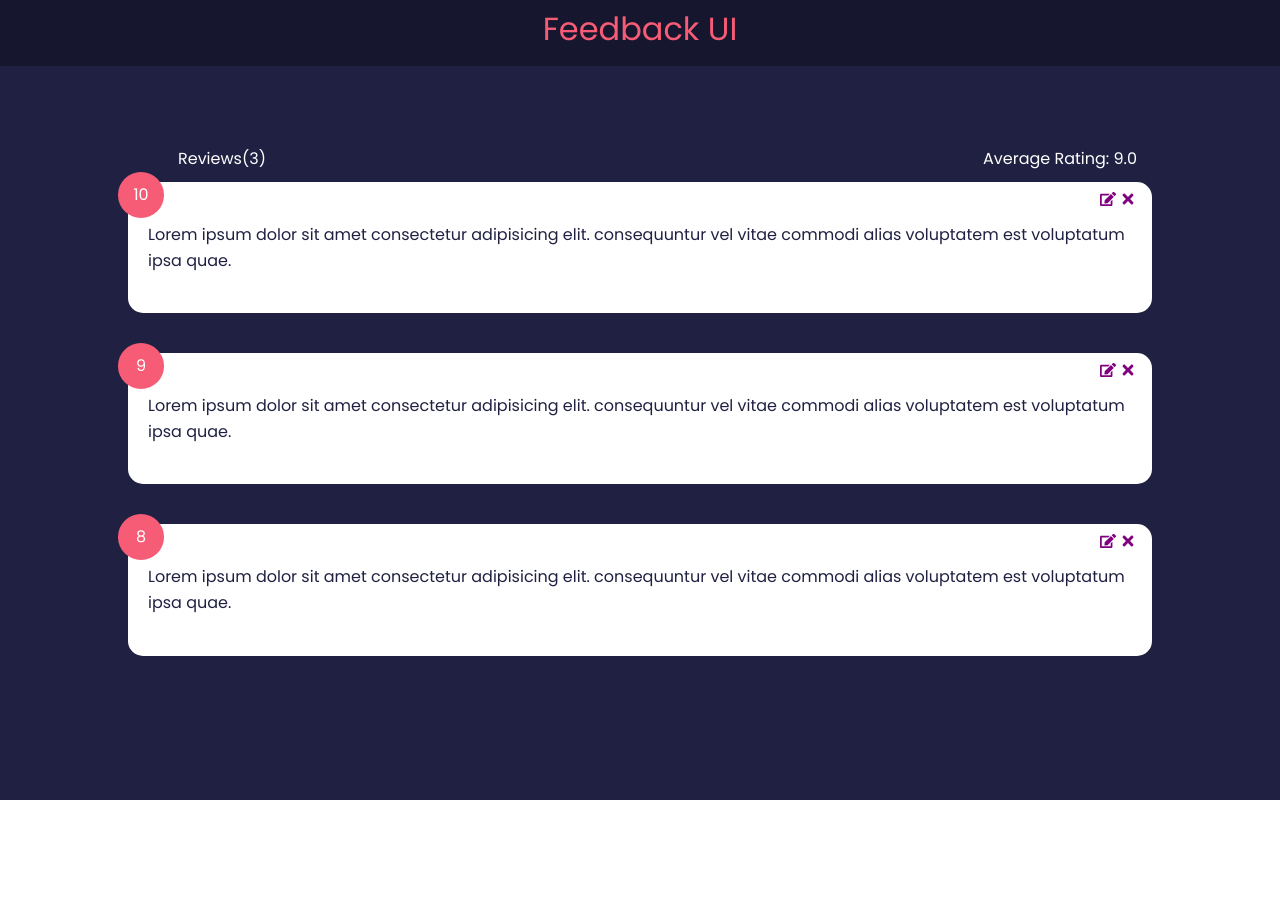
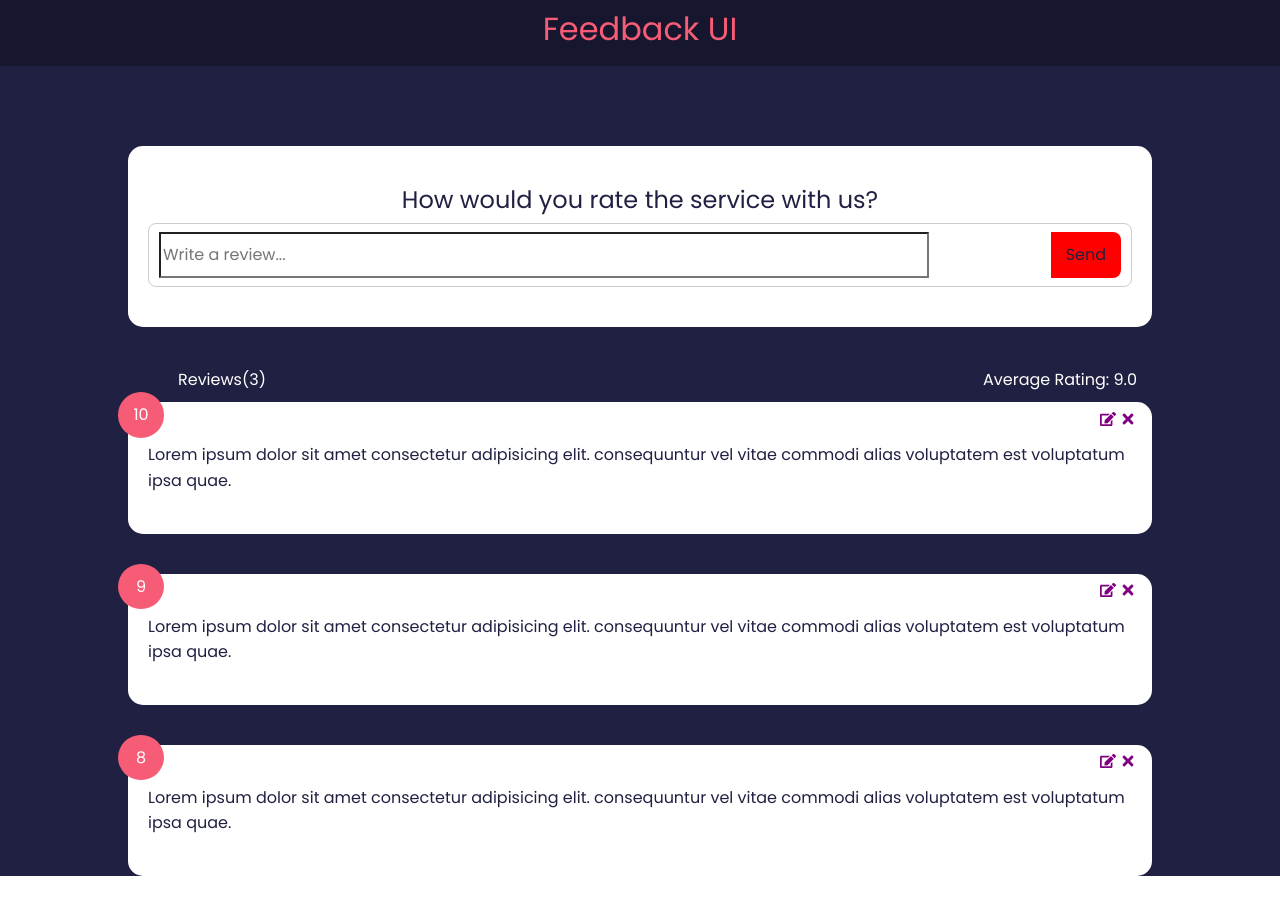
Before and after one commit to Somayyeh094/feedback-app, a React (Create React App) app: page / in a window 1280 px wide. Before the commit the page ends 800 px from the top, so only its background shows below. Built offline with nearby package versions, Linux system fonts and the light colour scheme.

Commit message:
created feedbackform

```diff
--- a/src/App.js
+++ b/src/App.js
@@ -3,6 +3,9 @@ import FeedbackList from "./components/FeedbackList";
 import Header from "./components/Header";
 import FeedbackData from "./components/shared/FeedbackData";
 import FeedbackStats from "./components/FeedbackStats";
+import FeedbackForm from "./components/FeedbackForm";
+
+
 function App() {
 
   let [feedback, setFeedback] = useState(FeedbackData)
@@ -15,6 +18,7 @@ function App() {
   return (
     <div className="App">
       <Header />
+      <FeedbackForm/>
       <FeedbackStats feedbacks={feedback}/>
       <FeedbackList feedbacks={feedback} handleDelete={deleteFeedback} />
     </div>
--- /dev/null
+++ b/src/components/FeedbackForm.jsx
@@ -0,0 +1,16 @@
+import React from "react";
+import Card from "./shared/Card";
+import ButtonCustom from "./shared/ButtonCustom";
+function FeedbackForm() {
+  return (
+    <Card>
+      <h4 className="text-center">How would you rate the service with us?</h4>
+      <form className="input-group">
+        <input type="text" placeholder="Write a review..." />
+        <ButtonCustom>Send</ButtonCustom>
+      </form>
+    </Card>
+  );
+}
+
+export default FeedbackForm;
--- /dev/null
+++ b/src/components/shared/ButtonCustom.jsx
@@ -0,0 +1,7 @@
+import React from "react";
+
+function ButtonCustom({ children, isDisabled }) {
+  return <div className="ButtonCustom">{children}</div>;
+}
+
+export default ButtonCustom;
--- a/src/index.css
+++ b/src/index.css
@@ -23,8 +23,8 @@
   margin: 40px auto;
   position: relative;
 }
-.Card:first-child{
-margin-top: 10px;
+.Card:first-child {
+  margin-top: 10px;
 }
 
 .num-display {
@@ -35,12 +35,12 @@ margin-top: 10px;
   color: #fff;
   padding: 10px 23px;
   width: 25px;
-display: flex;
-justify-content: center;
-border-radius: 50%;
+  display: flex;
+  justify-content: center;
+  border-radius: 50%;
 }
 
-.edit{
+.edit {
   background: none;
   border: none;
   position: absolute;
@@ -48,14 +48,14 @@ border-radius: 50%;
   right: 30px;
 }
 
-.close{
+.close {
   background: none;
   border: none;
   position: absolute;
   top: 2px;
   right: 10px;
 }
-.FeedbackStats{
+.FeedbackStats {
   display: flex;
   justify-content: space-between;
   width: 80%;
@@ -63,9 +63,30 @@ border-radius: 50%;
   padding: 0 15px 0 50px;
 }
 
+.input-group {
+  display: flex;
+  justify-content: space-between;
+  border: 1px solid #ccc;
+  padding: 8px 10px;
+  border-radius: 8px;
+}
 
-@media(max-width:900px){
-  .FeedbackStats{
+input {
+ width: 80%;
+  /* border: none; */
+  font-size: 16px;
+}
+input:focus {
+  outline: none;
+}
+.ButtonCustom {
+  border: none;
+  border-radius: 8px;
+  background: red;
+  padding: 10px 15px;
+}
+@media (max-width: 900px) {
+  .FeedbackStats {
     font-size: 12px;
     padding: 0 10px 0 30px;
   }
```
